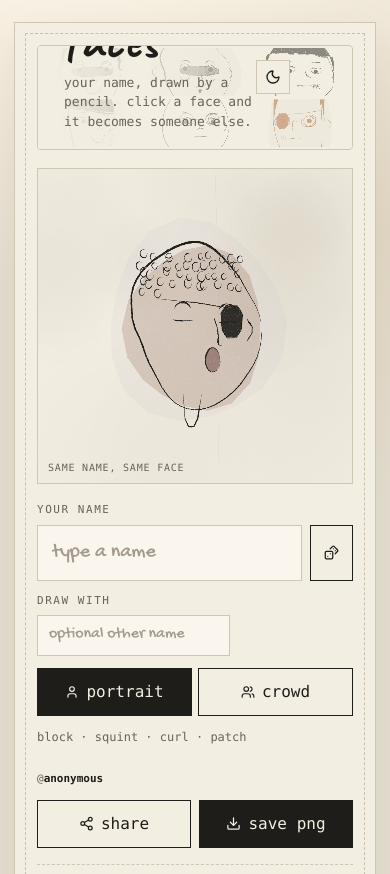
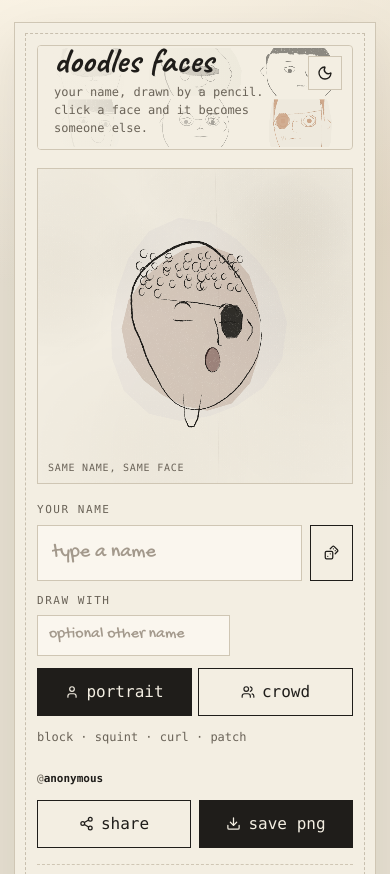
Before and after one commit to bolechen/doodles-faces, a website built with Vite: page index.html in a window 390 px wide. Shown: the top 874 px of the page. Built offline with nearby package versions, Linux system fonts and the light colour scheme; some packages are replaced by stand-ins of ours.

Commit message:
fix(ui): mobile hero overflow - smaller brand, wider hero-text

```diff
--- a/src/style.css
+++ b/src/style.css
@@ -74,7 +74,6 @@ html[data-theme="dark"] .sheet {
   background: linear-gradient(90deg, var(--color-paper) 0%, color-mix(in srgb, var(--color-paper) 60%, transparent) 42%, transparent 68%);
 }
 .hero-text, .stamp { z-index: 1; }
-
 /* handwriting accents */
 .brand {
   @apply font-sign;
@@ -112,6 +111,10 @@ html[data-theme="dark"] .sheet {
 @media (max-width: 780px) {
   .desk { grid-template-columns: 1fr; }
   .stamp { display: none; }
+  .hero-text { max-width: 72%; left: 16px; bottom: 12px; }
+  .brand { font-size: clamp(34px, 9vw, 52px); line-height: 0.9; }
+  .lede { font-size: 12px; margin-top: 6px; }
+  .theme-toggle { right: 10px; top: 10px; }
 }
 .stage { @apply relative aspect-square overflow-hidden border border-line bg-paper; }
 .stage.crowd { aspect-ratio: 16 / 10; cursor: pointer; }
```
